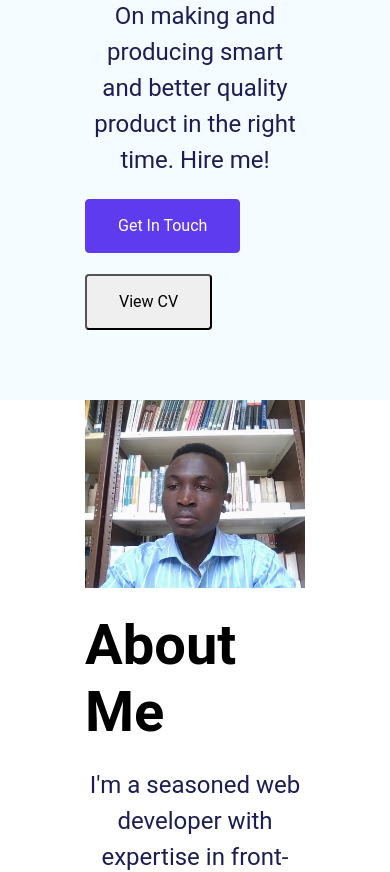
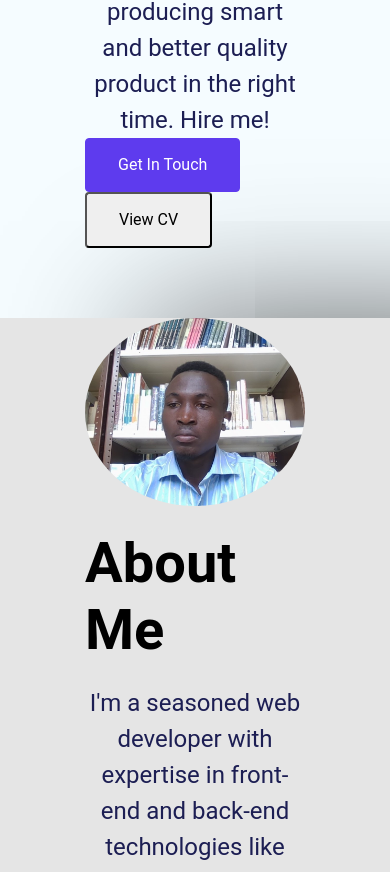
Before and after one commit to NIYIKIZA20/portifolio, a React (Create React App) app: page / in a window 390 px wide. Shown: the part 796-1668 px from the top of the page. Built offline with nearby package versions, Linux system fonts and the light colour scheme.

Commit message:
color change

```diff
--- a/src/App.css
+++ b/src/App.css
@@ -4,6 +4,7 @@ body {
     -webkit-font-smoothing: "Roboto", sans-serif;
     -moz-osx-font-smoothing: "Roboto", sans-serif;
     font-style: normal;
+    background-color: rgba(0, 0, 0, 0.1);
   }
   h1,h2,h3,h4,h5,h6,p {
     margin: 0;
@@ -16,6 +17,7 @@ body {
     --darkblue: #1c1e53;
     --black: #000000;
     --white: #ffffff;
+
   }
   .btn {
     font-family: "Roboto";
@@ -146,7 +148,7 @@ body {
     display: flex;
     justify-content: space-between;
     align-items: center;
-    padding: 15px 85.333px;
+    padding: 15px 85px;
     background: var(--white);
     box-shadow: 0px 5.333px 80px 0 rgba(0, 0, 0, 0.1);
     position: fixed;
@@ -154,6 +156,12 @@ body {
     left: 0;
     right: 0;
   }
+  .moreActive{
+   background: transparent;
+   align-self: self-end;
+   max-width: 300px;
+   }
+
   .navbarItems > ul {
     list-style: none;
     display: flex;
@@ -192,6 +200,7 @@ body {
     justify-content: space-between;
     gap: 32px;
     background-color: var(--bg-shade);
+
   }
 
   .heroSectionContent-box {
@@ -236,8 +245,8 @@ body {
     box-shadow: 1px 1px 1px 1px rgb(220, 255, 223);
 
 
+  }
 
-  }
   /* Hero Section Style Ends */
 
   /* Skills Section Style */
@@ -248,6 +257,7 @@ body {
     justify-content: center;
     align-items: flex-start;
     gap: 106px;
+
   }
   .skillsSectionHeading {
     color: var(--heading-color);
@@ -355,16 +365,20 @@ body {
   /* Skills Style Ends */
 
   /* About Us */
-  .about--section {
+  .aboutSection {
     display: grid;
     padding: 133px 85px;
     align-items: center;
-    gap: 114.6px;
-    grid-template-columns: repeat(2, 1fr);
+    gap: 64px;
+    grid-template-columns: 1fr 2fr;
+    box-shadow: 150px 2px 150px 2px rgba(0, 0, 0, 0.6);
   }
-  .about--section--img > img {
+
+  .aboutSectionImg > img {
+    padding-top: 0px;
     width: 100%;
     height: 100%;
+    border-radius: 50% 50%;
   }
   /* About Us Ends */
 
@@ -442,7 +456,7 @@ body {
     flex-direction: column;
     align-items: flex-start;
     gap: 80px;
-    background-color: var(--bg-shade);
+    /* background-color: var(--bg-shade); */
   }
   .sectionsHeading {
     color: var(--heading-color);
@@ -554,6 +568,8 @@ body {
     background: var(--bg-shade);
     align-items: center;
     align-self: stretch;
+    box-shadow: 150px 2px 150px 2px rgba(0, 0, 0, 0.6);
+    background-color: rgba(0, 0, 0, 0.2);
   }
   .footerLinkContainer {
     display: flex;
@@ -582,9 +598,9 @@ body {
   }
   .divider {
     margin: 106px 0 42.67px;
-    height: 1.333px;
+    height: 1.5px;
     width: 100%;
-    background: rgba(40, 41, 56, 0.55);
+    background: rgba(40, 41, 56, 0.6);
   }
   .footerContentContainer {
     display: flex;
@@ -594,7 +610,7 @@ body {
   }
   .footer--content {
     color: var(--black);
-    font-size: 18.667px;
+    font-size: 19px;
     font-weight: 400;
     line-height: 28px;
   }
@@ -629,7 +645,7 @@ body {
       line-height: 30px;
     }
     .skillsSectionCardDescription {
-      font-size: 17.333px;
+      font-size: 17px;
       line-height: 27px;
     }
   }
@@ -649,7 +665,7 @@ body {
       text-align: center;
     }
     .skillsSectionContainer,
-    .about--section,
+    .aboutSection,
     .portfolioSectionContainer,
     .portfolioContainer-box,
     .footerLinkContainer,
@@ -675,7 +691,7 @@ body {
       padding-top: 70px;
       padding-bottom: 70px;
     }
-    .about--section {
+    .aboutSection {
       gap: 20px;
       padding-top: 0;
       padding-bottom: 0;
@@ -710,7 +726,7 @@ body {
     }
   }
 
-  .navHumburger {
+  .aboutSectionBoxr {
     display: none;
     width: 1.875rem;
     height: 1.313rem;
@@ -721,7 +737,7 @@ body {
     right: 25px;
   }
 
-  .navHumburgerLine {
+  .aboutSectionBoxrLine {
     display: block;
     height: 0.188rem;
     width: 100%;
@@ -731,7 +747,7 @@ body {
   }
 
   @media screen and (max-width: 1200px) {
-    .navHumburger {
+    .aboutSectionBoxr {
       display: flex;
       z-index: 200;
     }
@@ -768,15 +784,15 @@ body {
     .navbarItems.active {
       top: 30px;
     }
-    .navHumburger.active :nth-child(1) {
+    .aboutSectionBoxr.active :nth-child(1) {
       transform: rotate(45deg) translate(0.45rem, 0.1875rem);
     }
 
-    .navHumburger.active :nth-child(2) {
+    .aboutSectionBoxr.active :nth-child(2) {
       opacity: 0;
     }
 
-    .navHumburger.active :nth-child(3) {
+    .aboutSectionBoxr.active :nth-child(3) {
       transform: rotate(-45deg) translate(0.45rem, -0.1875rem);
     }
   }
--- a/src/Page/Home/AboutMe.js
+++ b/src/Page/Home/AboutMe.js
@@ -1,10 +1,10 @@
 export default function AboutMe() {
     return (
-      <section id="AboutMe" className="about--section">
-        <div className="about--section--img">
+      <section id="AboutMe" className="aboutSection">
+        <div className="aboutSectionImg">
           <img src="./img/myprofile.jpg" alt="About Me" />
         </div>
-        <div className="heroSectionDivContent about--section--box">
+        <div className="heroSectionDivContent aboutSectionBox">
           <div className="heroSectionContent">
             <h1 className="skills-sectionHeading">About Me</h1>
             <p className="heroSectionDescription">
--- a/src/Page/Home/Hero.js
+++ b/src/Page/Home/Hero.js
@@ -14,15 +14,17 @@ export default function HeroSection() {
             <h1 className="herosectionTitle">
               <span className="heroSectionTitleColor">Full Stack</span>{" "}
               <br />
-              Web Developer
+              Web Dev
             </h1>
             <p className="heroSectionDescription">
               An organised, efficient,innovative, creative and multilinguistic person.
               <br /> On making and producing smart and better quality product in the right time. Hire me!
             </p>
+          </div >
+          <div  className="helloButton">
+            <button className="btn btn-primary" >Get In Touch</button>
+            <button className="btn btn-success"  onClick={openFile}> View CV</button>
           </div>
-          <button className="btn btn-primary" >Get In Touch</button>
-          <button className="btn btn-success"  onClick={openFile}> View CV</button>
         </div>
         <div className="heroSectionImg">
           <img className="myHelloImage" src="./img/profile.png" alt="Hero Section" />
--- a/src/Page/Home/MyPortifolio.js
+++ b/src/Page/Home/MyPortifolio.js
@@ -29,8 +29,8 @@ export default function MyPortfolio() {
       </div>
       <div className="portfolioSectionContainer">
         {data?.portfolio?.map((item, index) => (
-          <div key={index} className="portfolioSectionCard" onClick={()=>window.location = `${item.link}`}>
-            <div className="portfolioSectionImg">
+          <div key={index} className="portfolioSectionCard" >
+            <div className="portfolioSectionImg" onClick={()=>window.open(`${item.link}`, '_blank') }>
               <img src={item.src} alt="Placeholder" />
             </div>
             <div className="portfolioSectionCardContent">
@@ -39,8 +39,8 @@ export default function MyPortfolio() {
                 <p className="textName">{item.description}</p>
               </div>
               <div className="portfolioLink " >
-                <button onClick={()=>window.location = `${item.link}`}>Live demo</button>
-                <button onClick={()=>window.location = `${item.github}`}>github</button>
+                <button onClick={()=>window.open(`${item.link}`, '_blank')}>Live demo</button>
+                <button onClick={()=>window.open(`${item.github}`, '_blank')}>github</button>
               </div>
             </div>
           </div>
--- a/src/Page/Home/Navbar.js
+++ b/src/Page/Home/Navbar.js
@@ -43,7 +43,7 @@ function Navbar() {
         <span className="navHumburgerLine"></span>
         <span className="navHumburgerLine"></span>
       </a>
-      <div className={`navbarItems ${navActive ? "active" : ""}`}>
+      <div className={`navbarItems ${navActive ? "active moreActive" : ""}`}>
         <ul>
           <li>
             <Link
--- a/src/data/index.json
+++ b/src/data/index.json
@@ -4,13 +4,13 @@
         "id": "1",
         "src": "./img/frontend.png",
         "title": "Front-End",
-        "description": "Lorem ipsum dolor sit amet, consectetur adipiscing elit. Suspenmdisse varius eim in eros elementum tristique"
+        "description": " i have a +1 proven exprience in creating visually appealing, user-friendly, and responsive front end components with dedication and couriosity"
       },
       {
         "id": "2",
         "src": "./img/backend.png",
         "title": "Back-End",
-        "description": "Lorem ipsum dolor sit amet, consectetur adipiscing elit. Suspenmdisse varius eim in eros elementum tristique"
+        "description": " Usually as a PERN or MERN stack web dev in build database. Suspenmdisse varius eim in eros elementum tristique"
       },
       {
         "id": "3",
```
